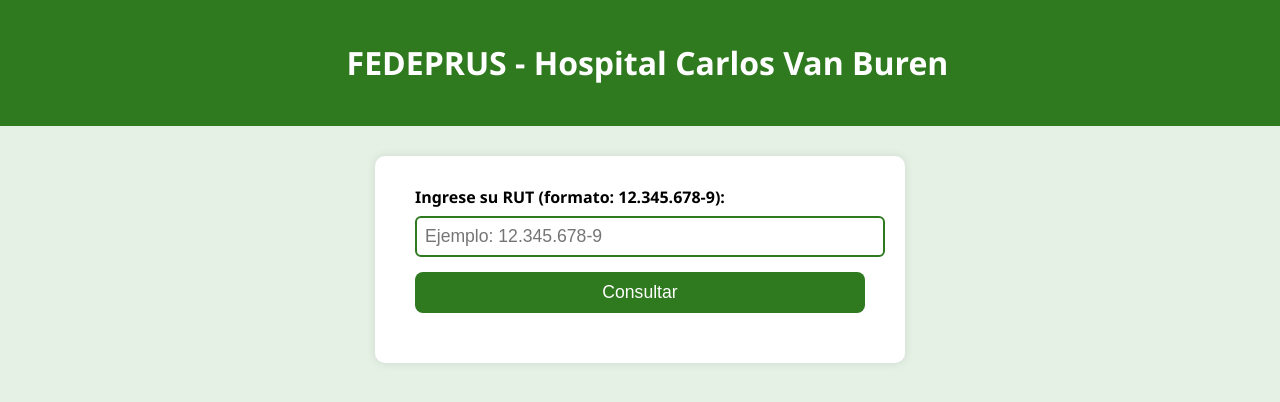
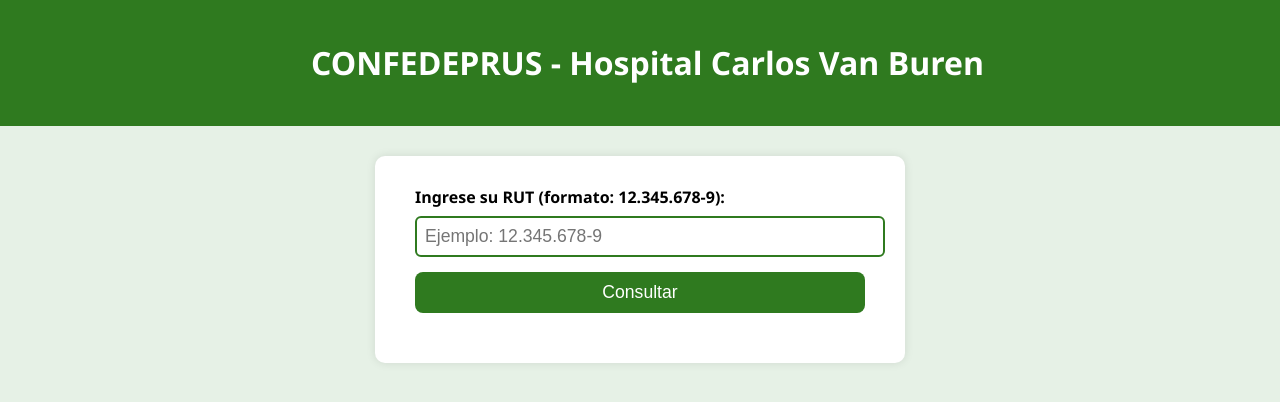
Before and after one commit to FEDEPRUS-HCVB/Beneficios-HCVB, a plain HTML site: page index.html in a window 1280 px wide. Drawn offline with Linux system fonts and the light colour scheme.

Commit message:
Update index.html

```diff
--- a/index.html
+++ b/index.html
@@ -3,7 +3,7 @@
 <head>
 <meta charset="UTF-8" />
 <meta name="viewport" content="width=device-width, initial-scale=1" />
-<title>Consulta FEDEPRUS - Hospital Carlos Van Buren</title>
+<title>Consulta CONFEDEPRUS - Hospital Carlos Van Buren</title>
 <style>
   body {
     font-family: 'Segoe UI', Tahoma, Geneva, Verdana, sans-serif;
@@ -75,7 +75,7 @@
 <body>
 <header>
 
-  <h1>FEDEPRUS - Hospital Carlos Van Buren</h1>
+  <h1>CONFEDEPRUS - Hospital Carlos Van Buren</h1>
 </header>
 <main>
   <form id="formRut" onsubmit="return validarYBuscar()">
```
